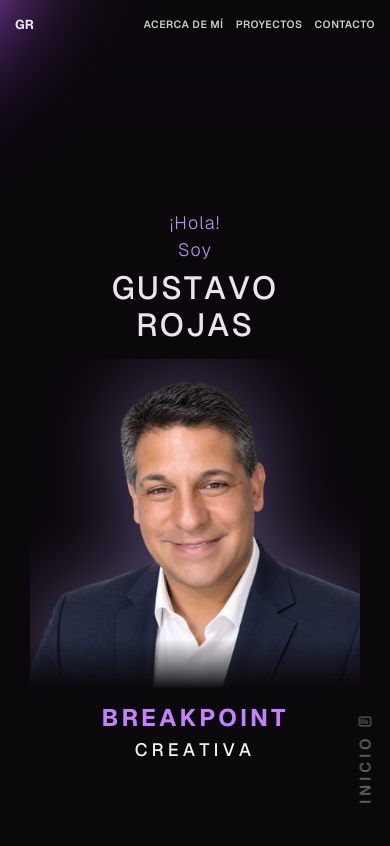
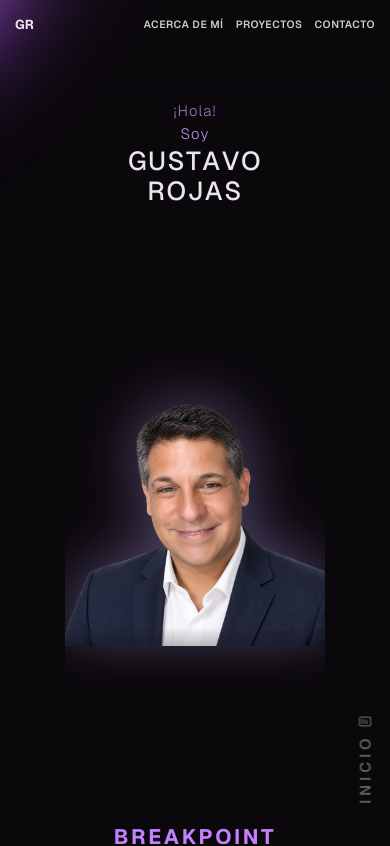
Before and after one commit to gusok2015/Portfolio-Actualizado-Gustavo-Rojas, a React (Vite) app: page / in a window 390 px wide. Shown: the top 846 px of the page. Built offline with nearby package versions, Linux system fonts and the light colour scheme.

Commit message:
Ajustar pantalla principal movil a 100vh para mostrar todo sin necesidad de scroll

```diff
--- a/src/components/styles/Landing.css
+++ b/src/components/styles/Landing.css
@@ -11,23 +11,23 @@
 
   .landing-section,
   .landing-container {
-    height: auto !important;
-    min-height: 100vh;
+    height: 100vh !important;
+    height: 100svh !important;
+    min-height: 100vh !important;
+    max-height: 100vh !important;
     max-width: 100vw;
     width: 100% !important;
     box-sizing: border-box;
-    display: flex;
-    flex-direction: column;
+    display: flex !important;
+    flex-direction: column !important;
     align-items: center !important;
-    justify-content: center !important;
-    padding: 0 15px;
-    padding-top: 60px;
-    padding-bottom: 40px;
+    justify-content: space-between !important;
+    padding: 50px 15px 15px 15px !important;
     margin: 0 auto !important;
-    overflow-x: hidden !important;
+    overflow: hidden !important;
   }
 
-  /* Fix spacing between name and subtitle */
+  /* Intro (Greeting & Name) */
   .landing-intro {
     position: relative !important;
     top: auto !important;
@@ -35,8 +35,8 @@
     right: auto !important;
     bottom: auto !important;
     transform: none !important;
-    padding-top: 15px;
-    margin-bottom: 15px;
+    padding: 0 !important;
+    margin: 0 !important;
     z-index: 10;
     text-align: center !important;
     width: 100% !important;
@@ -46,13 +46,14 @@
     justify-content: center !important;
     order: 1;
     height: auto !important;
+    flex-shrink: 0 !important;
   }
 
   .landing-intro h2 {
     text-align: center !important;
     width: 100% !important;
-    margin: 0 0 6px 0 !important;
-    font-size: 18px !important;
+    margin: 0 0 2px 0 !important;
+    font-size: 15px !important;
     color: var(--accentColor) !important;
     font-weight: 300 !important;
     letter-spacing: 1px !important;
@@ -60,12 +61,12 @@
   }
 
   .landing-intro h1 {
-    font-size: 32px !important;
-    line-height: 1.18 !important;
+    font-size: 26px !important;
+    line-height: 1.15 !important;
     margin: 0 !important;
     text-align: center !important;
     width: 100% !important;
-    letter-spacing: 2px !important;
+    letter-spacing: 1.5px !important;
     font-weight: 500 !important;
   }
 
@@ -73,7 +74,7 @@
   .landing-intro h1 br {
     display: block !important;
     content: " ";
-    margin-bottom: 4px;
+    margin-bottom: 2px;
   }
 
   /* Subtitles Container (BREAKPOINT CREATIVA) */
@@ -85,21 +86,22 @@
     bottom: auto !important;
     transform: none !important;
     text-align: center !important;
-    margin-top: 15px !important;
+    margin: 0 !important;
     z-index: 10;
     background: transparent;
-    padding-bottom: 30px !important;
+    padding: 0 0 10px 0 !important;
     display: flex !important;
     flex-direction: column !important;
     align-items: center !important;
     justify-content: center !important;
-    gap: 6px !important;
+    gap: 3px !important;
     height: auto !important;
     width: 100% !important;
     order: 3;
     box-sizing: border-box !important;
     opacity: 1 !important;
     visibility: visible !important;
+    flex-shrink: 0 !important;
   }
 
   .landing-info h3 {
@@ -127,11 +129,11 @@
 
   /* Distinct styling for BREAKPOINT and CREATIVA */
   .landing-h2-1 {
-    font-size: 24px !important;
-    line-height: 1.2 !important;
+    font-size: 21px !important;
+    line-height: 1.15 !important;
     color: #c481ff !important;
     font-weight: 700 !important;
-    letter-spacing: 3px !important;
+    letter-spacing: 2.5px !important;
     text-align: center !important;
     width: 100% !important;
     text-transform: uppercase !important;
@@ -139,11 +141,11 @@
   }
 
   .landing-h2-info {
-    font-size: 18px !important;
-    line-height: 1.2 !important;
+    font-size: 15px !important;
+    line-height: 1.15 !important;
     color: rgba(255, 255, 255, 0.95) !important;
     font-weight: 500 !important;
-    letter-spacing: 4px !important;
+    letter-spacing: 3.5px !important;
     text-align: center !important;
     width: 100% !important;
     text-transform: uppercase !important;
@@ -182,27 +184,33 @@
 
   /* Show mobile photo */
   .mobile-photo {
-    display: block !important;
+    display: flex !important;
     position: relative !important;
     width: 100% !important;
-    max-width: 340px !important;
+    max-width: 260px !important;
+    max-height: 44vh !important;
     margin: 0 auto !important;
     z-index: 1;
     order: 2;
     text-align: center !important;
-    -webkit-mask-image: linear-gradient(to bottom, black 85%, transparent 100%);
-    mask-image: linear-gradient(to bottom, black 85%, transparent 100%);
+    flex: 1 1 auto !important;
+    align-items: center !important;
+    justify-content: center !important;
+    -webkit-mask-image: linear-gradient(to bottom, black 80%, transparent 100%);
+    mask-image: linear-gradient(to bottom, black 80%, transparent 100%);
     pointer-events: none;
     transform: none !important;
   }
 
   .mobile-photo img {
-    width: 100% !important;
+    width: auto !important;
+    max-width: 100% !important;
     height: auto !important;
+    max-height: 100% !important;
     object-fit: contain;
     margin: 0 auto !important;
     display: block !important;
-    filter: drop-shadow(0 0 40px rgba(194, 164, 255, 0.4));
+    filter: drop-shadow(0 0 30px rgba(194, 164, 255, 0.4));
   }
 }
 
```
